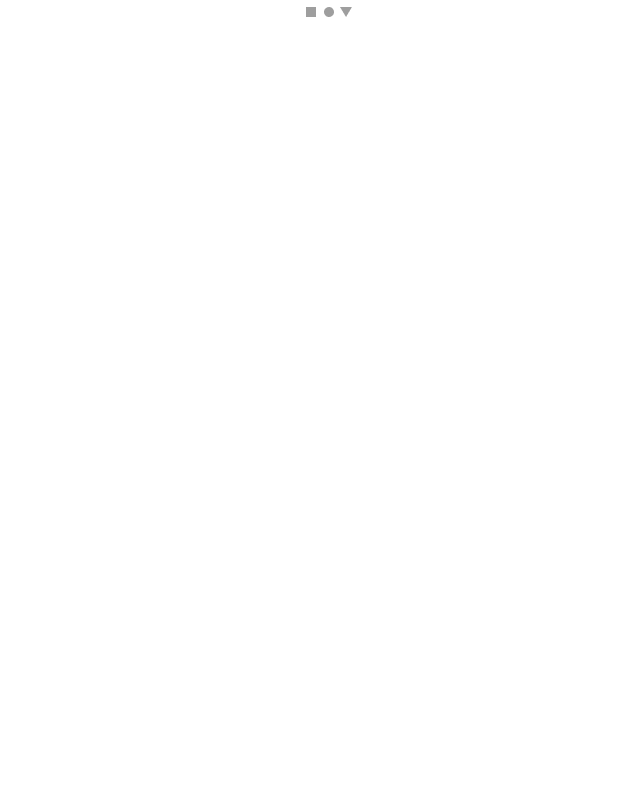
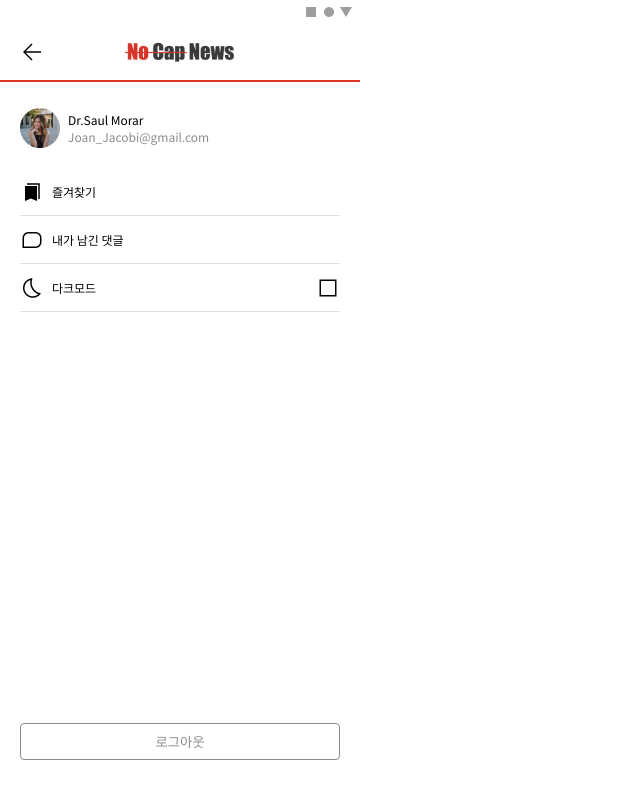
Before and after one commit to dygreen/nocap-news, a React (Create React App) app: page /m/menu in a window 1280 px wide. Shown: the whole page, without its empty margins (0-640 px from the left). Built offline with nearby package versions, Linux system fonts and the light colour scheme.

Commit message:
files add

```diff
--- a/package.json
+++ b/package.json
@@ -15,7 +15,7 @@
     "react-query": "^3.39.2",
     "react-redux": "^8.0.2",
     "react-router-dom": "6",
-    "react-scripts": "5.0.1",
+    "react-scripts": "4.0.3",
     "serve": "^14.0.1",
     "styled-components": "^5.3.5",
     "web-vitals": "^2.1.4"
--- a/src/App.js
+++ b/src/App.js
@@ -6,6 +6,10 @@ import MainNews from './pages/MainNews.js';
 import TopBarDetail from './components/TopBarDetail.js';
 import DetailNews from './pages/DetailNews.js';
 import CommentAll from './pages/CommentAll.js';
+import TopBarMenu from './components/TopBarMenu';
+import Menu from './pages/Menu.js';
+import MyNews from './pages/MyNews.js';
+import MyComment from './pages/MyComment.js';
 
 
 const App = () => {
@@ -14,6 +18,12 @@ const App = () => {
       <StateBar/>
       <Routes>
         <Route path="/" element={<MainNews/>} />
+
+        <Route path="/m" element={<TopBarMenu/>}>
+          <Route path="menu" element={<Menu/>} />
+          <Route path="my-news" element={<MyNews/>} />
+          <Route path="my-comment" element={<MyComment/>} />
+        </Route>
 
         <Route path="/detail" element={<TopBarDetail/>}>
           <Route path=":id" element={<DetailNews/>} />
--- a/src/components/CommentList.js
+++ b/src/components/CommentList.js
@@ -2,6 +2,7 @@
 
 import React, { useState } from "react";
 import { useDispatch, useSelector } from "react-redux";
+import { blockContent } from "../store.js";
 import styled from 'styled-components';
 
 
@@ -89,6 +90,7 @@ const BlockBox = styled.div`
 
 const CommentList = ({i}) => {
 
+  let dispatch = useDispatch();
   let comment = useSelector(state => state.comment);
   let [block, setBlock] = useState(false);
 
@@ -109,22 +111,28 @@ const CommentList = ({i}) => {
 
       <UserComment>{comment[i].content}</UserComment>
 
-      {/* 신고/차단 버튼 */}
+      {/* 신고/차단 버튼 (redux) */}
       <MoreBtn src={process.env.PUBLIC_URL + '/image/more_circle.png'} onClick={() => setBlock(!block)}/>
       {
         block === true
         ? (
           <BlockBox>
             <button style={{borderBottom: '0.3px solid #8c8c8c'}} onClick={() => {
-              comment[i].user == 'Dr.Saul Morar'
-              ? alert('신고할 수 없는 대상입니다')
-              : alert('신고되었습니다')
+              if( comment[i].user == 'Dr.Saul Morar' ){
+                alert('신고할 수 없는 대상입니다');
+              } else {
+                dispatch(blockContent({content: comment[i].content}));
+                alert('신고되었습니다');
+              }
             }
             }>신고</button>
             <button onClick={() => {
-              comment[i].user == 'Dr.Saul Morar'
-              ? alert('차단할 수 없는 대상입니다')
-              : alert('차단되었습니다')
+              if( comment[i].user == 'Dr.Saul Morar' ){
+                alert('차단할 수 없는 대상입니다');
+              } else {
+                dispatch(blockContent({content: comment[i].content}));
+                alert('차단되었습니다');
+              }
             }
             }>차단</button>
           </BlockBox>
--- a/src/components/TopBarDetail.js
+++ b/src/components/TopBarDetail.js
@@ -1,6 +1,6 @@
 /* (메인) 탑 바 - 로고, 메뉴 아이콘 */
 
-import { useNavigate, Outlet } from 'react-router-dom';
+import { useNavigate, Outlet, useParams } from 'react-router-dom';
 import styled from 'styled-components';
 import TopBar from "./TopBar";
 
@@ -39,13 +39,14 @@ const BookMarkIcon = styled.img`
 const TopBarDetail = () => {
 
   let navigate = useNavigate();
+  let { id } = useParams();
 
   return (
     <>
       <TopFixedItem>
         <TopBar/>
-        <BackIcon src={process.env.PUBLIC_URL + '/image/arrow_back.png'} onClick={() => { navigate(-1) }}/>
-        <CommentIcon src={process.env.PUBLIC_URL + '/image/comment.png'}/>
+        <BackIcon src={process.env.PUBLIC_URL + '/image/arrow_back.png'} onClick={() => navigate(-1) }/>
+        <CommentIcon src={process.env.PUBLIC_URL + '/image/comment.png'} onClick={() => navigate(`/detail/${id}/comment`)}/>
         <BookMarkIcon src={process.env.PUBLIC_URL + '/image/bookmark_line.png'}/>
       </TopFixedItem>
 
--- a/src/components/TopBarMain.js
+++ b/src/components/TopBarMain.js
@@ -1,9 +1,8 @@
-/* (메인) 탑 바 - 로고, 메뉴 아이콘(+메뉴 아이콘 클릭시 메뉴 등장 기능 조절) */
+/* (메인) 탑 바 - 로고, 메뉴 아이콘(+메뉴 아이콘 클릭시 메뉴 페이지로 이동) */
 
-import React, { useState } from "react";
+import { useNavigate } from 'react-router-dom';
+import TopBar from "./TopBar.js";
 import styled from 'styled-components';
-import TopBar from "./TopBar.js";
-import Menu from "./Menu.js";
 
 const MenuIcon = styled.img`
   position: absolute;
@@ -15,17 +14,14 @@ const MenuIcon = styled.img`
 
 const TopBarMain = () => {
 
-  let [menuModal, setMenuModal] = useState(false);
+  let navigate = useNavigate();
 
   return (
     <>
       <TopBar/>
       <MenuIcon src={process.env.PUBLIC_URL + '/image/menu_icon.png'} onClick={() => {
-        setMenuModal(!menuModal); // 메뉴 아이콘 클릭시 메뉴 등장
+        navigate('/m/menu') // 메뉴 아이콘 클릭시 메뉴 페이지로 이동
       }}/>
-      {
-        menuModal === true ? <Menu setMenuModal={setMenuModal}/> : null
-      }
     </>
   );
 
--- a/src/components/TopBarMenu.js
+++ b/src/components/TopBarMenu.js
@@ -1,13 +1,17 @@
 /* (메인) 메뉴 클릭시 나타나는 탑 바 */
 
+import { useNavigate, Outlet } from "react-router-dom";
+import TopBar from "./TopBar";
 import styled from 'styled-components';
-import TopBar from "./TopBar";
 
 const TopFixedItem = styled.div`
+  position: fixed;
+  top: 24px;
   width: 360px;
   height: 56px;
   background: #fff;
   border-bottom: 2px solid #D7352A;
+  z-index: 999;
 `;
 
 const BackIcon = styled.img`
@@ -18,14 +22,19 @@ const BackIcon = styled.img`
 `;
 
 
-const TopBarMenu = ({setMenuModal}) => {
+const TopBarMenu = () => {
 
+  let navigate = useNavigate();
 
   return (
-    <TopFixedItem>
-      <TopBar/>
-      <BackIcon src={process.env.PUBLIC_URL + '/image/arrow_back.png'} onClick={() => { setMenuModal(false) }}/>
-    </TopFixedItem>
+    <>
+      <TopFixedItem>
+        <TopBar/>
+        <BackIcon src={process.env.PUBLIC_URL + '/image/arrow_back.png'} onClick={() => { navigate(-1) }}/>
+      </TopFixedItem>
+
+      <Outlet/> {/* 서브 컴포넌트 표기할 곳 */}
+    </>
   );
 
 }
--- a/src/pages/DetailNews.js
+++ b/src/pages/DetailNews.js
@@ -110,7 +110,7 @@ const CommentCount = styled.div`
 `;
 
 const CommentDefault = styled.div`
-  height: calc(131px*3);
+  max-height: calc(131px*3);
   overflow-y: hidden;
 `;
 
--- a/src/components/Menu.js
+++ b/src/pages/Menu.js
@@ -1,17 +1,14 @@
 /* (메인) 왼쪽 상단 메뉴 아이콘 클릭시 나타나는 메뉴 */
 
 import React, { useEffect } from "react";
+import { useNavigate } from "react-router-dom";
 import styled from 'styled-components';
-import TopBarMenu from "./TopBarMenu.js";
 
 const MenuBox = styled.div`
-  position: fixed;
-  top: 24px;
-  left: 0;
   width: 100%;
   height: 100%;
   background: #fff;
-
+  padding-top: 80px;
 `;
 
 const AuthorBox = styled.div`
@@ -94,7 +91,7 @@ const LogoutBtn = styled.button`
 
 
 
-const Menu = ({setMenuModal}) => {
+const Menu = () => {
 
   // 메뉴 모달창이 뜨면 뒤에 콘텐츠가 움직이지 않도록 함
   useEffect(() => {
@@ -113,12 +110,11 @@ const Menu = ({setMenuModal}) => {
     };
   }, []);
 
+  let navigate = useNavigate();
 
 
   return(
     <MenuBox>
-
-      <TopBarMenu setMenuModal={setMenuModal}/>
 
       <AuthorBox>
         <img src={process.env.PUBLIC_URL + '/image/author.png'}/>
@@ -128,14 +124,16 @@ const Menu = ({setMenuModal}) => {
         </AuthorInfo>
       </AuthorBox>
 
-      <MenuCategoryBox>
+      <MenuCategoryBox onClick={() => navigate('/m/my-news')}>
         <Icon src={process.env.PUBLIC_URL + '/image/bookmark.png'}/>
         <Text>즐겨찾기</Text>
       </MenuCategoryBox>
-      <MenuCategoryBox>
+
+      <MenuCategoryBox onClick={() => navigate('/m/my-comment')}>
         <Icon src={process.env.PUBLIC_URL + '/image/comment_line.png'}/>
         <Text>내가 남긴 댓글</Text>
       </MenuCategoryBox>
+
       <MenuCategoryBox>
         <Icon src={process.env.PUBLIC_URL + '/image/darkmode.png'}/>
         <Text>다크모드</Text>
--- /dev/null
+++ b/src/pages/MyComment.js
@@ -0,0 +1,11 @@
+/* (메인-메뉴-내가 남긴 댓글) 내가 남긴 댓글을 볼 수 있는 페이지 */
+
+const MyComment = () => {
+  return (
+    <>
+      <p>내가 남긴 댓글 볼 수 있당</p>
+    </>
+  );
+}
+
+export default MyComment;
--- /dev/null
+++ b/src/pages/MyNews.js
@@ -0,0 +1,11 @@
+/* (메인-메뉴-즐겨찾기) 즐겨찾기 메뉴 클릭시, DetailNews 상단 즐겨찾기 아이콘을 누른 뉴스 제목들을 볼 수 있는 페이지 */
+
+const MyNews = () => {
+  return (
+    <>
+      <p>내 뉴스 페이지당</p>
+    </>
+  );
+}
+
+export default MyNews;
--- a/src/store.js
+++ b/src/store.js
@@ -1,4 +1,8 @@
-/* redux toolkit : state & 변경 함수 보관 */
+/* redux toolkit : state & 변경 함수 보관
+- news
+- 댓글
+- 즐겨찾기
+*/
 
 import { configureStore, createSlice } from '@reduxjs/toolkit';
 
@@ -49,6 +53,12 @@ let comment = createSlice({
       }
 
     },
+    blockContent(state, action){ // 댓글: 신고/차단
+      let copy = [...state];
+      let block = copy.filter(a => a.content !== action.payload.content); // 신고/차단 외의 댓글만 남음
+
+      return block
+    },
   },
 });
 
@@ -61,4 +71,4 @@ export default configureStore({
 });
 
 export let { newsData, newsIdSet } = news.actions;
-export let { addContent } = comment.actions;
+export let { addContent, blockContent } = comment.actions;
```
Also changed, not shown: 2 other files (tests, documents, lock files or other folders).
